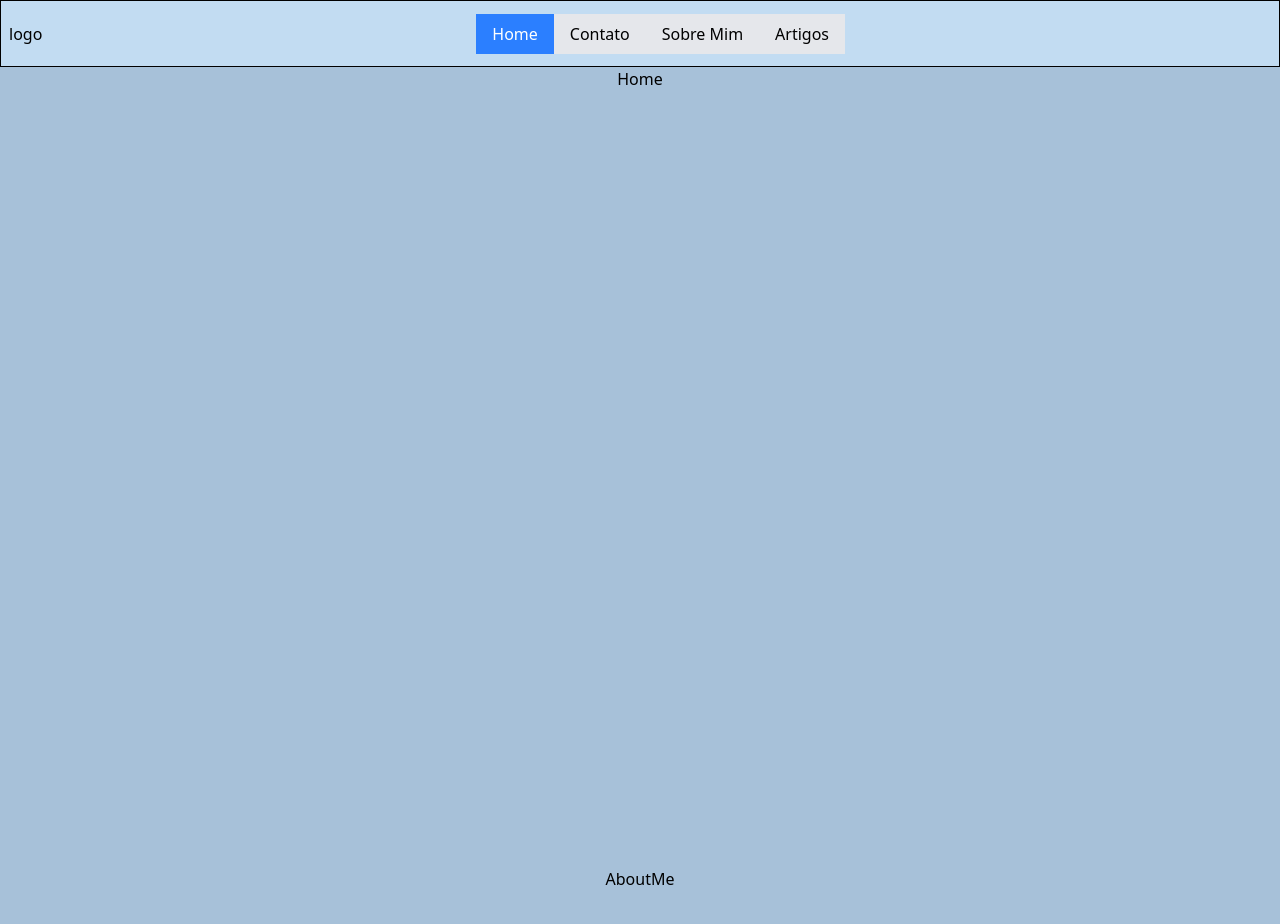
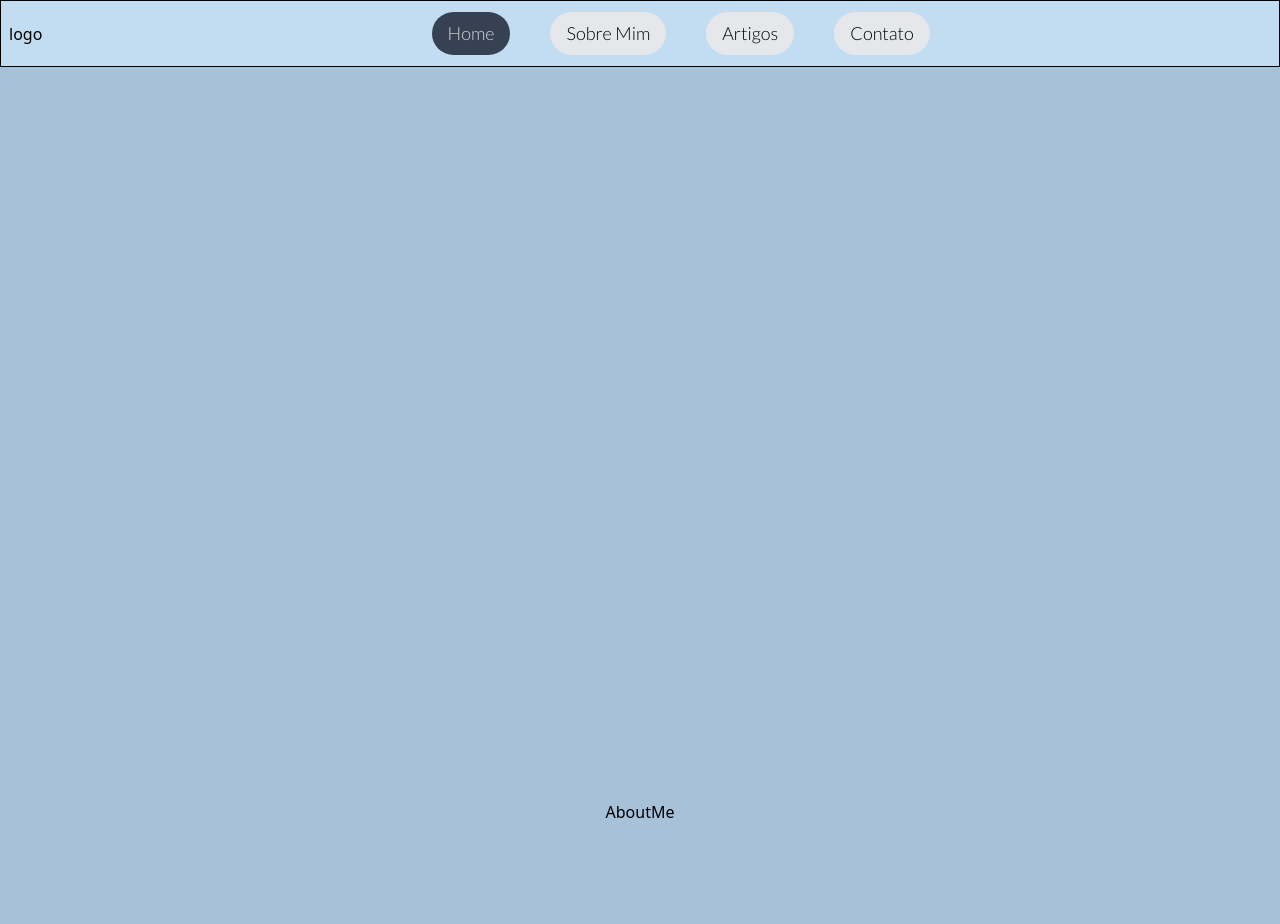
Before and after one commit to Gui7F/Site_Leana_Psicologa, a React (Vite) app: page / in a window 1280 px wide. Shown: the top 924 px of the page. Built offline with nearby package versions, Linux system fonts and the light colour scheme.

Commit message:
add: initial style of nav bar pc

```diff
--- a/src/App.css
+++ b/src/App.css
@@ -9,5 +9,6 @@
     --color-mint-250: #5F7A8C;
     --color-mint-300: #2E5D89 ;
     /* cor das fontes */
-    --color-font-100: #F0F3F5
+    --color-font-100: #F0F3F5;
+    --color-font-gray: #4B5563;
 }
--- a/src/components/Navbar.jsx
+++ b/src/components/Navbar.jsx
@@ -57,24 +57,24 @@ function Navbar({
 
   return (
     <>
-      <div className="flex justify-around items-center border border-b-black  bg-[var(--color-mint-200)] h-[67px]">
+      <div className="fixed w-full flex justify-around items-center border border-b-black  bg-[var(--color-mint-200)] h-[67px]">
         {/* Logo */}
         <div className="max-[480px]:absolute left-0 pl-2">
           <h1>logo</h1>
         </div>
 
         {/* Navbar */}
-        <div className="flex m-auto max-[480px]:hidden">
-          {["home", "contact", "about", "article"].map((page) => (
+        <div className="flex m-auto max-[600px]:hidden sm:hidden">
+          {["home","about","article","contact"].map((page) => (
             <nav key={page} className="flex ">
               <button
                 onClick={() => {
                   scrollToSection(getSectionRef(page));
                   setIsActivated(page);
                 }}
-                className={`px-4 py-2 ${
+                className={`px-4 py-2 ml-10 rounded-4xl text-[18px] lato-light ${
                   isActivated === page
-                    ? "bg-blue-500 text-white"
+                    ? "bg-gray-700 text-zinc-300"
                     : "bg-gray-200"
                 }`}
               >
@@ -85,10 +85,10 @@ function Navbar({
         </div>
 
         {/* Icone Navbar Mobile */}
-        <div className="lg:hidden max-[480px]:absolute right-2.5 pr-2">
+        <div className="lg:hidden md:hidden sm:hidden max-[480px]:absolute right-2.5 pr-2">
           <button
             onClick={toggleMenu}
-            className="text-gray-700 focus:outline-none text-[20px] "
+            className="text-gray-700 focus:outline-none text-[20px]"
           >
             {isMenuOpen ? (
               <FontAwesomeIcon icon={faBars} className="hidden" />
```
